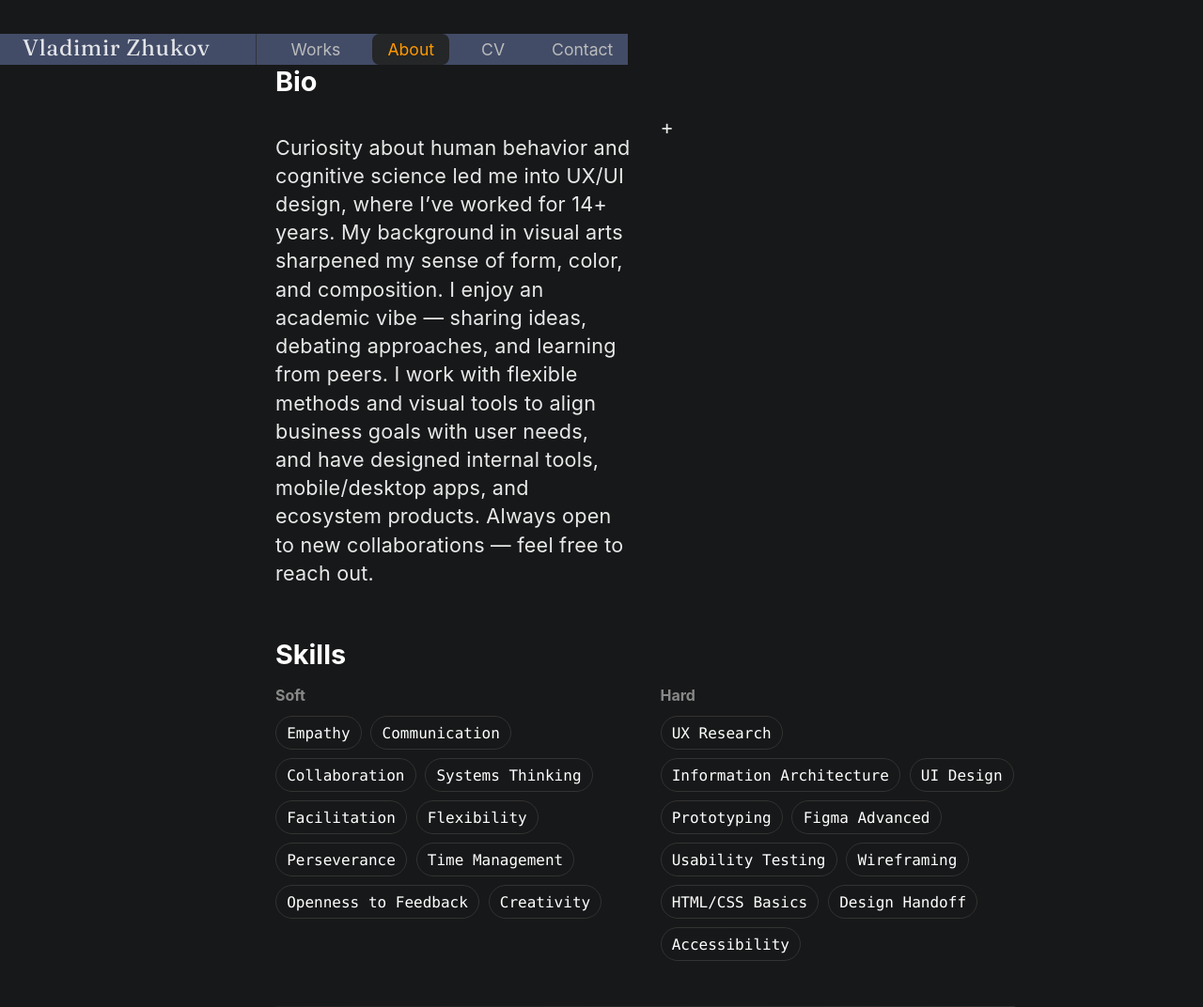
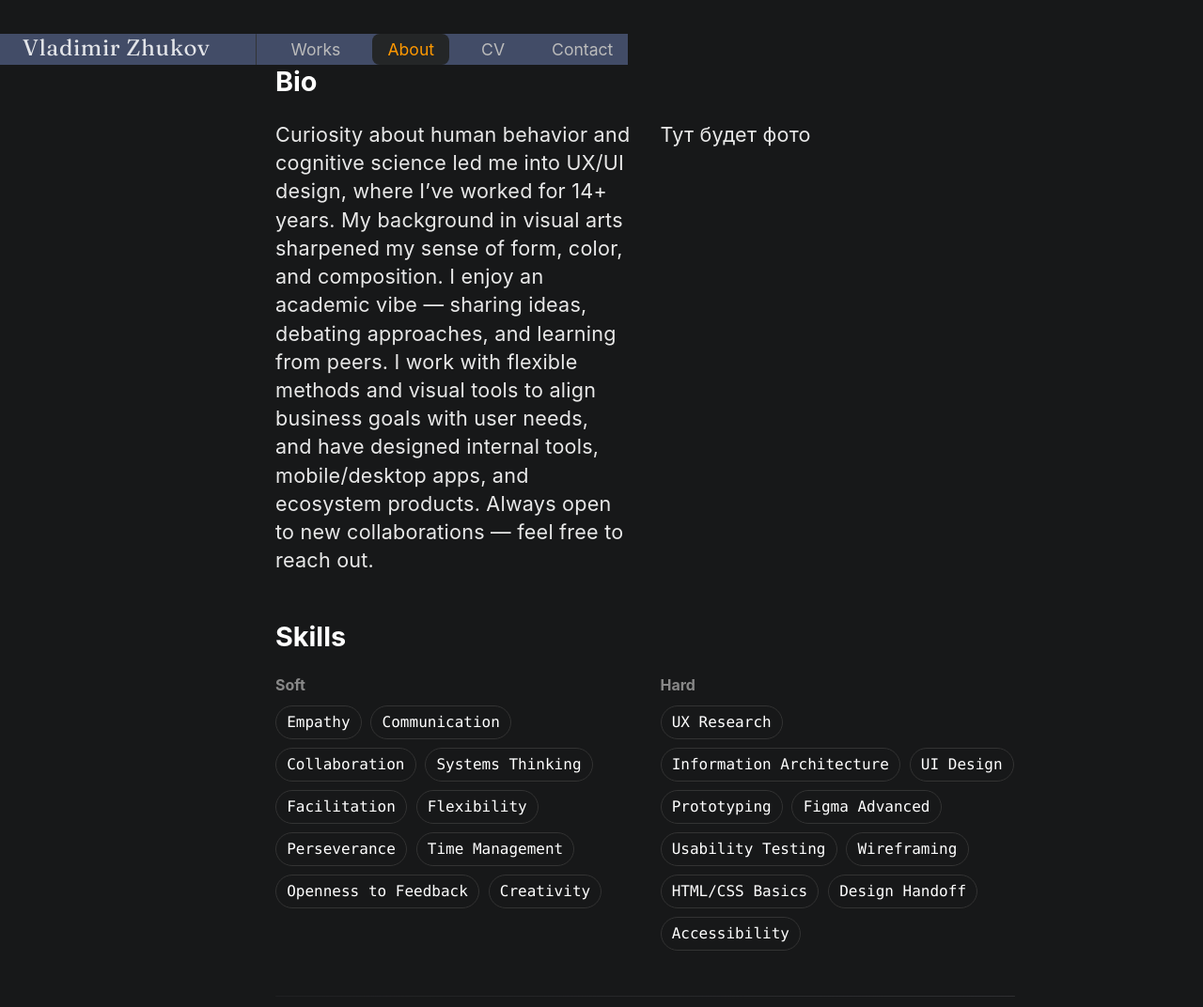
Before and after one commit to uxiscool/experience, a Jekyll site: the page built from about.md, in a window 1280 px wide. Shown: the whole page at 94% size. Built offline with Jekyll 4.4.1, drawn with Linux system fonts in a browser that asks for light colours.

Commit message:
Add files via upload

```diff
--- a/about.md
+++ b/about.md
@@ -23,7 +23,7 @@
       <!-- Правая колонка: пока пусто -->
       <div class="bio">
         <!-- Здесь позже появится фото -->
-        +
+        Тут будет фото
       </div>
     </div>
   </section>
--- a/assets/css/main.css
+++ b/assets/css/main.css
@@ -84,6 +84,7 @@
 .subheading {
   margin: 0 0 1rem;
   font-size: clamp(1.4rem, 1.2rem + 1vw, 1.8rem);
+  margin-bottom: 1.5rem; /* или 24px отступ от подзаголовка до контента блока */
 }
 
 .subnav {
@@ -166,6 +167,11 @@
   opacity: 0.90;
   line-height: 1.4;
   letter-spacing: 0.01em;
+}
+
+.bio p {
+  margin: 0 0 1rem;
+  max-width: 68ch;     /* комфортная длина строки */
 }
 
 @media (max-width: 980px) {
--- a/assets/css/skills.css
+++ b/assets/css/skills.css
@@ -30,6 +30,8 @@
 @media (max-width: 900px) {
   .skills-columns { grid-template-columns: 1fr; }
   .bio-columns { grid-template-columns: 1fr; }
+  .bio-columns .bio:first-child { order: 1; }
+  .bio-columns .bio:last-child  { order: 2; }
 }
 
 /* Сетка чипсов/пиллов */
```
